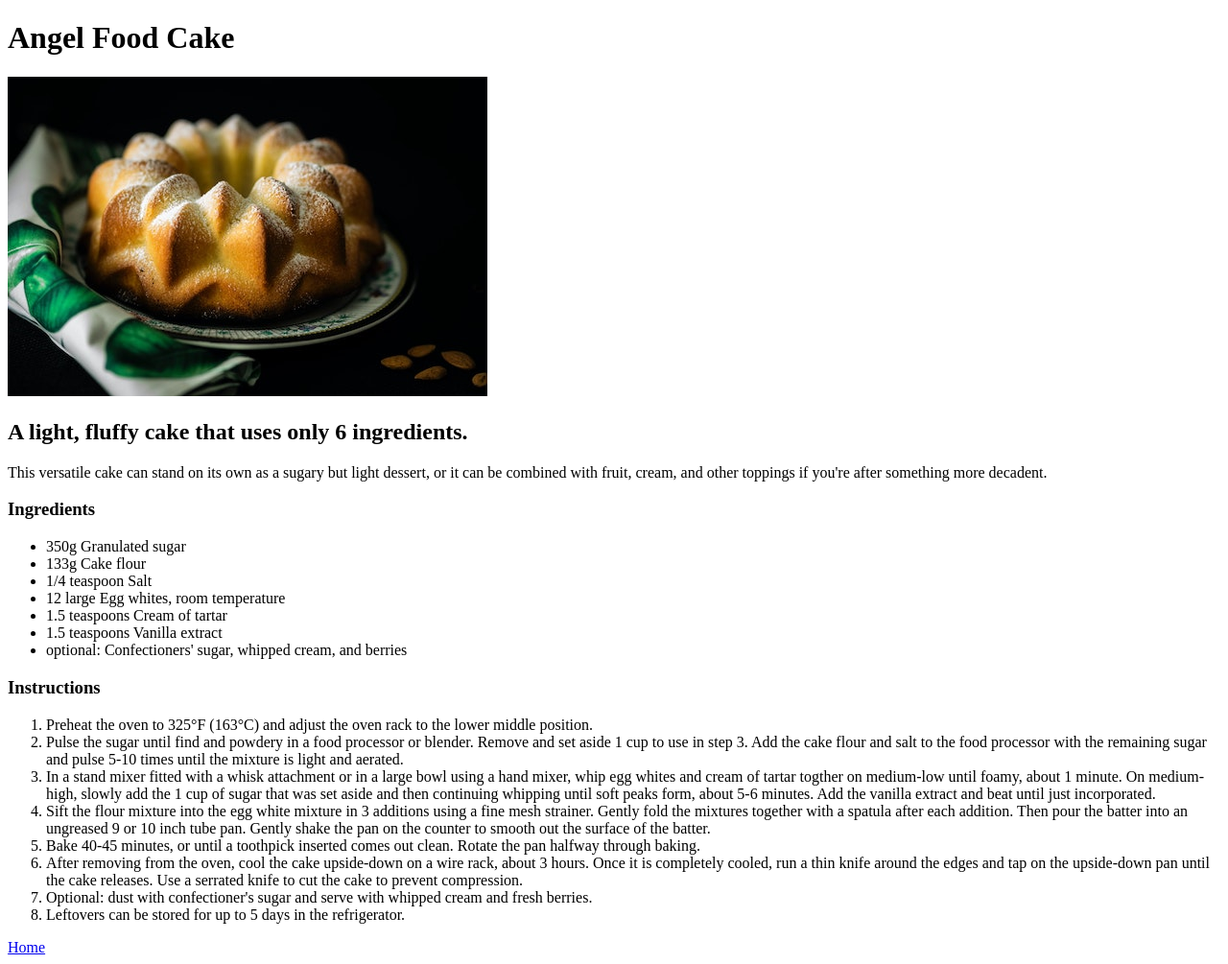
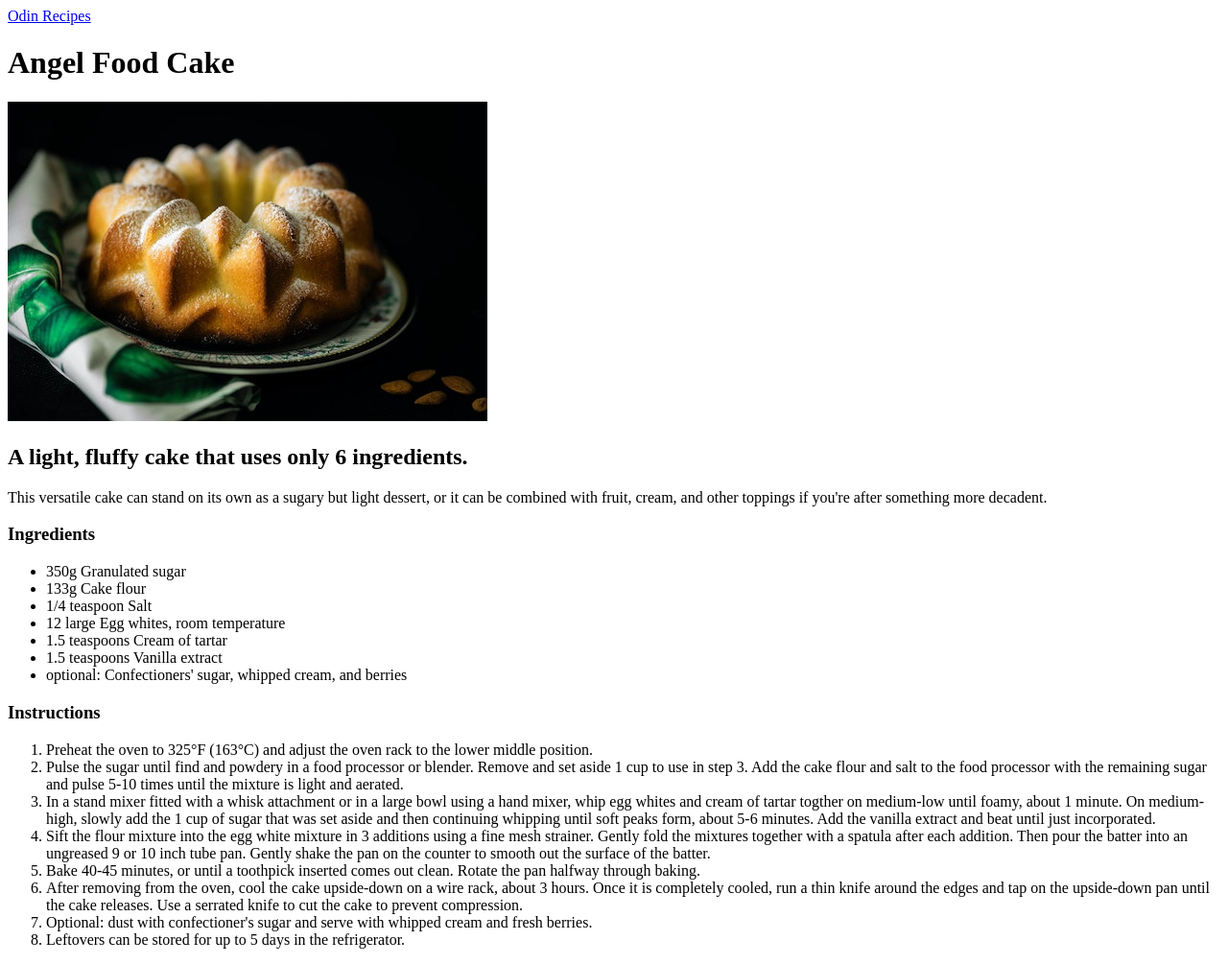
Before and after one commit to cynthem/Odin-recipes, a plain HTML site: page recipes/angelfood.html in a window 1280 px wide. Shown: the whole page at 96% size. Drawn offline with Linux system fonts and the light colour scheme.

Commit message:
Move and edit home page link

```diff
--- a/recipes/angelfood.html
+++ b/recipes/angelfood.html
@@ -7,6 +7,7 @@
     <title>Odin Recipes</title>
 </head>
 <body>
+    <a href="../index.html">Odin Recipes</a>
     <h1>Angel Food Cake</h1>
     <img src="../resources/angelfood.jpg">
     <h2>A light, fluffy cake that uses only 6 ingredients.</h3>
@@ -32,6 +33,5 @@
         <li>Optional: dust with confectioner's sugar and serve with whipped cream and fresh berries.</li>
         <li>Leftovers can be stored for up to 5 days in the refrigerator.</li>
     </ol>
-    <a href="../index.html">Home</a>
 </body>
 </html>
```
Also changed, not shown: recipes/macarons.html (+1 -1 lines), recipes/milkbread.html (+1 -1 lines), styles.css (added).
